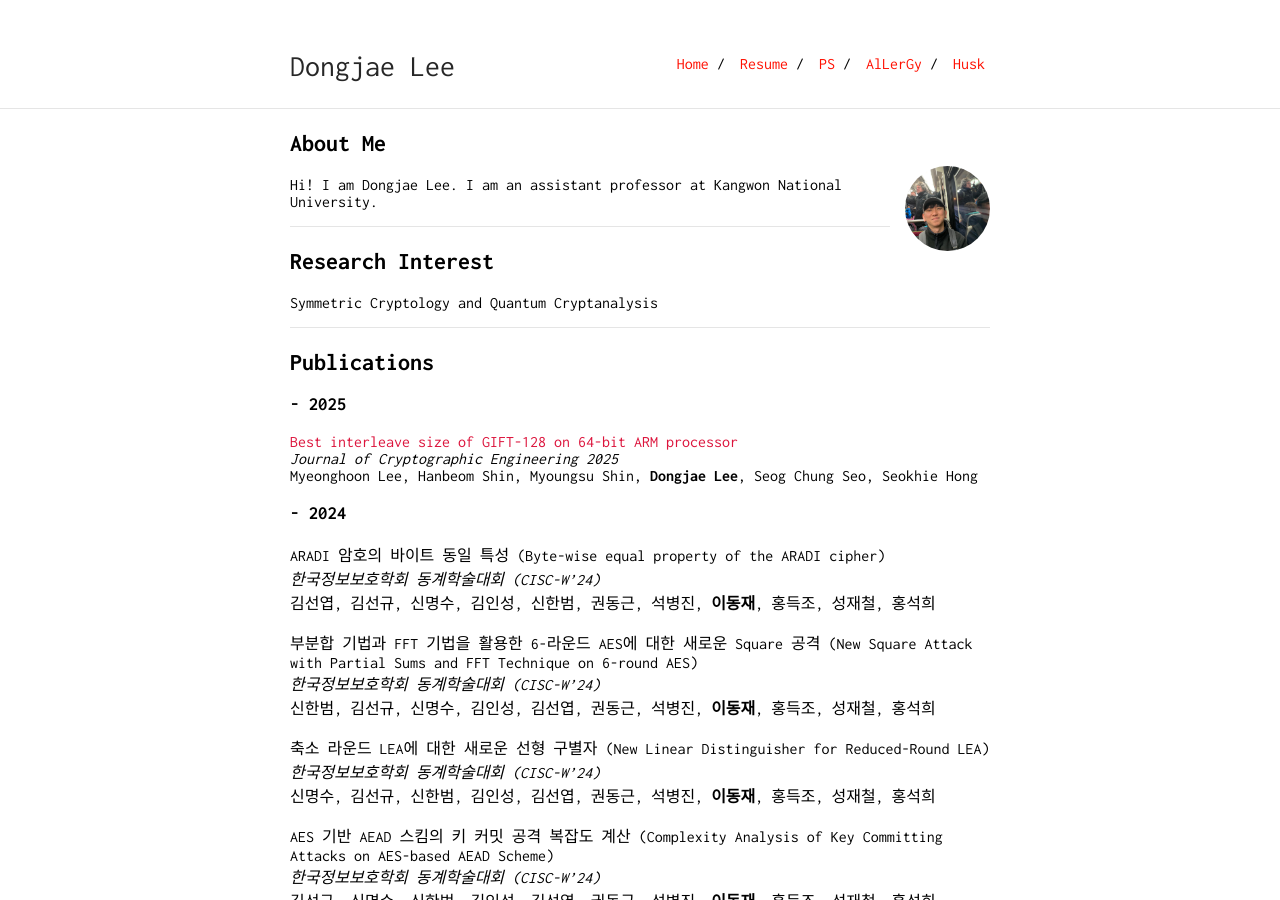
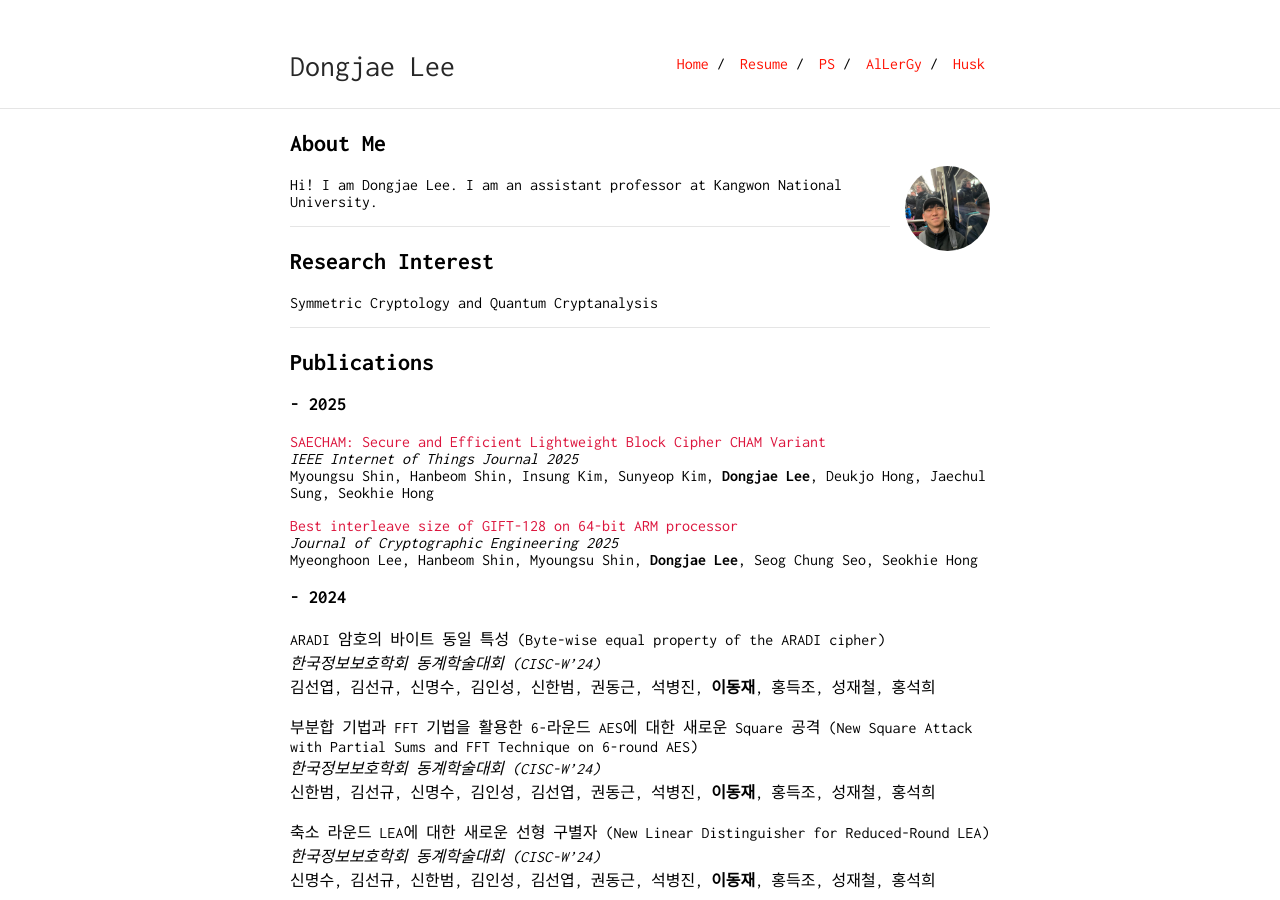
Before and after one commit to DongjaeLee-Dd2dD2/DongjaeLee-Dd2dD2.github.io, a Jekyll site: the page built from index.md, in a window 1280 px wide and 900 px high. Built offline with Jekyll 4.4.1, drawn with Linux system fonts in a browser that asks for light colours.

Commit message:
Update index.md

```diff
--- a/index.md
+++ b/index.md
@@ -20,6 +20,11 @@ Symmetric Cryptology and Quantum Cryptanalysis
 ## Publications
 
 ### - 2025
+
+<span style="color:crimson"> SAECHAM: Secure and Efficient Lightweight Block Cipher CHAM Variant </span>
+*IEEE Internet of Things Journal 2025*
+Myoungsu Shin, Hanbeom Shin, Insung Kim, Sunyeop Kim, **Dongjae Lee**, Deukjo Hong, Jaechul Sung, Seokhie Hong
+
 <span style="color:crimson"> Best interleave size of GIFT-128 on 64-bit ARM processor </span>
 *Journal of Cryptographic Engineering 2025*
 Myeonghoon Lee, Hanbeom Shin, Myoungsu Shin, **Dongjae Lee**, Seog Chung Seo, Seokhie Hong
@@ -30,11 +35,9 @@ ARADI 암호의 바이트 동일 특성 (Byte-wise equal property of the ARADI c
 *한국정보보호학회 동계학술대회 (CISC-W'24)*
 김선엽, 김선규, 신명수, 김인성, 신한범, 권동근, 석병진, **이동재**, 홍득조, 성재철, 홍석희
 
-
 부분합 기법과 FFT 기법을 활용한 6-라운드 AES에 대한 새로운 Square 공격 (New Square Attack with Partial Sums and FFT Technique on 6-round AES)
 *한국정보보호학회 동계학술대회 (CISC-W'24)*
 신한범, 김선규, 신명수, 김인성, 김선엽, 권동근, 석병진, **이동재**, 홍득조, 성재철, 홍석희  <br>
-
 
 축소 라운드 LEA에 대한 새로운 선형 구별자 (New Linear Distinguisher for Reduced-Round LEA)
 *한국정보보호학회 동계학술대회 (CISC-W'24)*
```
